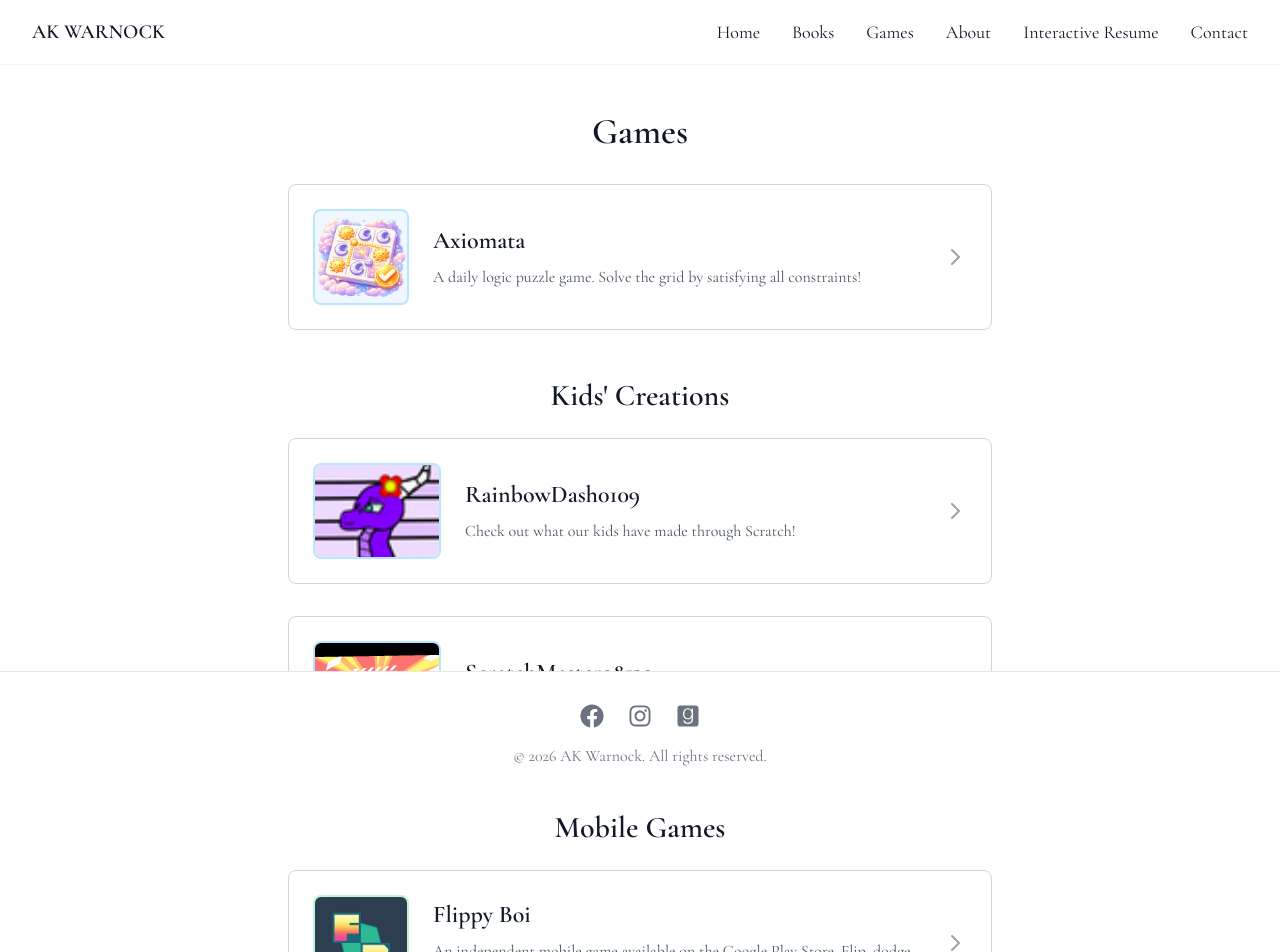
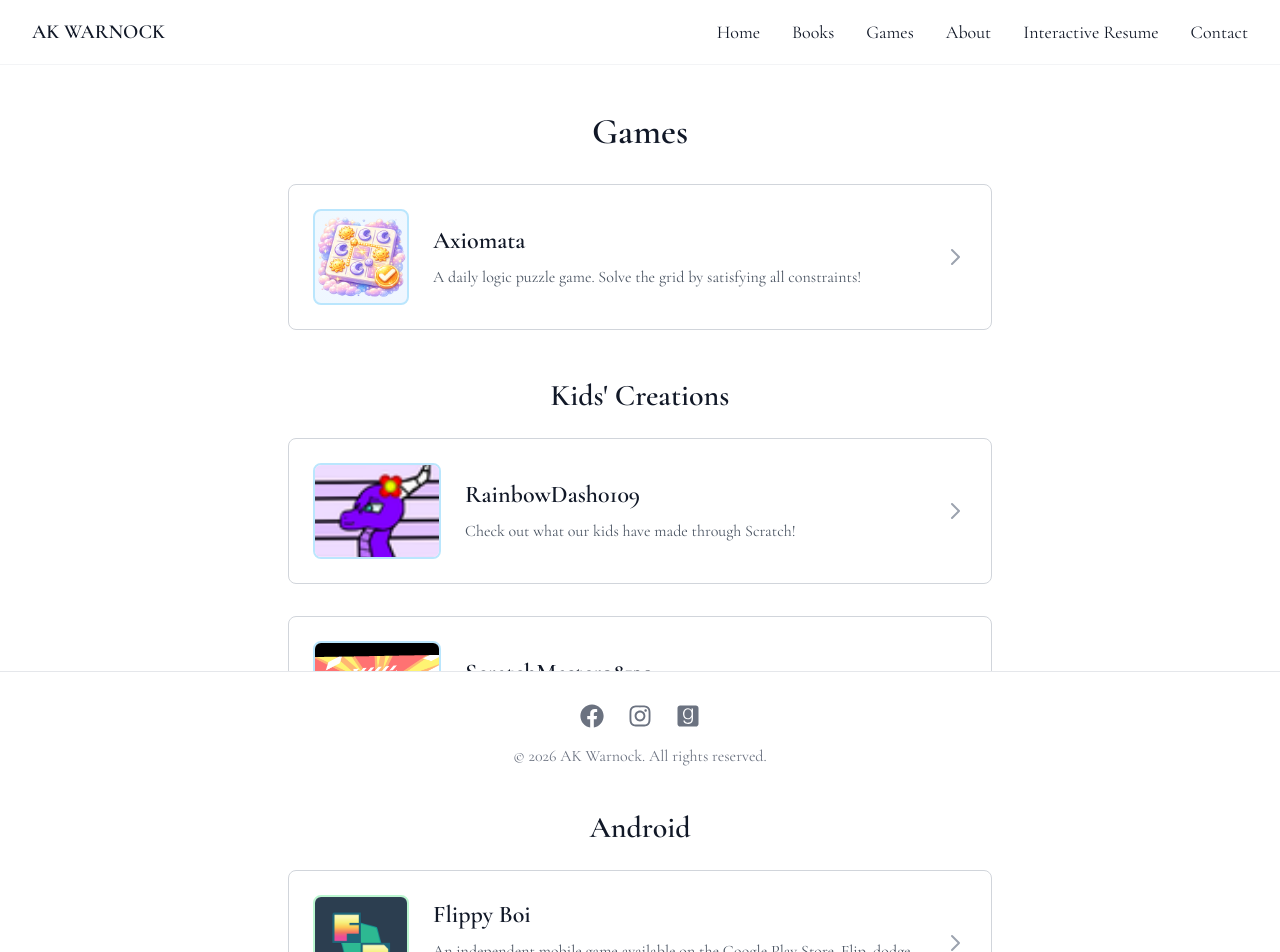
Before and after one commit to folterung/AKWarnockSite, a Next.js app: page /games in a window 1280 px wide. Shown: the top 952 px of the page. Built offline with nearby package versions, Linux system fonts and the light colour scheme.

Commit message:
Changed section title

```diff
--- a/src/pages/games/index.tsx
+++ b/src/pages/games/index.tsx
@@ -129,7 +129,7 @@ export default function Games() {
         </section>
 
         <section className="mt-8 sm:mt-10 md:mt-12">
-          <h2 className="text-3xl font-bold text-center mb-4 sm:mb-5 md:mb-6">Mobile Games</h2>
+          <h2 className="text-3xl font-bold text-center mb-4 sm:mb-5 md:mb-6">Android</h2>
           <div className="space-y-4 sm:space-y-6 md:space-y-8">
             <a
               href="https://play.google.com/store/apps/details?id=com.flippyboi.game&hl=en_US"
```
